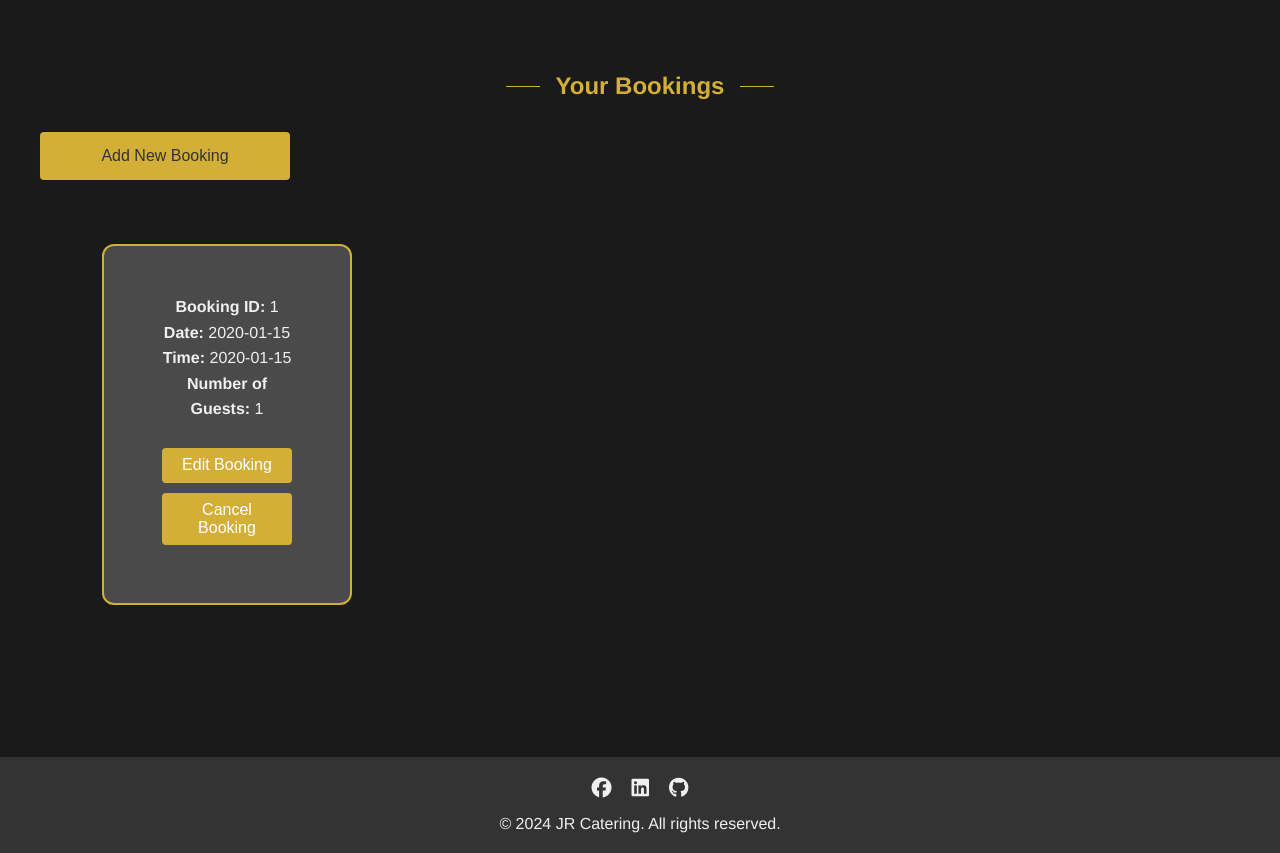
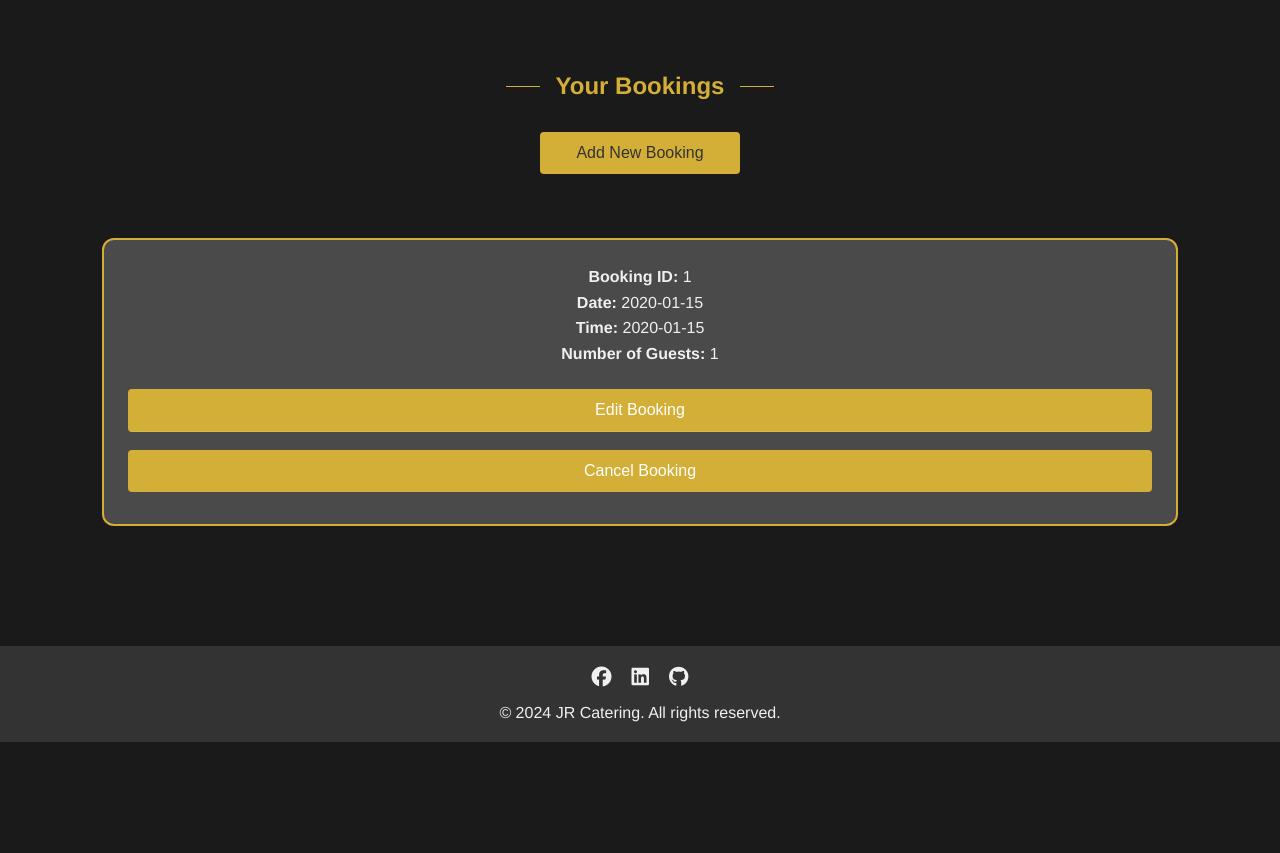
Before and after one commit to ellisrobertsx/JR-Catering, a Flask app: page /book in a window 1280 px wide. Shown: the part 58-911 px from the top of the page. After the commit the page ends 800 px from the top, so only its background shows below. Run offline with Flask 2, Linux system fonts and the light colour scheme; a user stored in the database is signed in; tables that the repository leaves empty hold one stand-in row (values such as "Sample post"); some libraries are stand-ins or nearby versions.

Commit message:
updating readme

```diff
--- a/static/assets/css/style.css
+++ b/static/assets/css/style.css
@@ -326,6 +326,22 @@
     font-size: 1.2rem;
 }
 
+.unique-booking-display {
+    display: block;
+}
+
+.unique-booking-edit-form {
+    display: none !important; /* Hide edit form by default */
+}
+
+.unique-booking-card.editing .unique-booking-display {
+    display: none !important;
+}
+
+.unique-booking-card.editing .unique-booking-edit-form {
+    display: block !important;
+}
+
 .menu-item p {
     color: var(--text-color);
     margin-bottom: 1rem;
@@ -338,6 +354,68 @@
     color: var(--accent-color);
     font-weight: bold;
     font-size: 1.2rem;
+}
+
+/* Base button styles */
+.unique-booking-card .btn,
+.unique-booking-actions .btn {
+    width: 100%;
+    padding: 12px 20px;
+    margin: 8px 0;
+    font-size: 16px;
+    font-weight: 500;
+    border: none;
+    border-radius: 4px;
+    cursor: pointer;
+    transition: all 0.3s ease;
+    color: white;
+    text-align: center;
+}
+
+/* Edit button style */
+.btn.edit-btn {
+    background-color: var(--accent-color);
+}
+
+/* Save button style */
+.btn.save-btn {
+    background-color: var(--accent-color);
+}
+
+/* Cancel button style */
+.btn.cancel-btn {
+    background-color: var(--accent-color);
+}
+
+/* Hover states */
+.btn.edit-btn:hover,
+.btn.save-btn:hover {
+    background-color: var(--hover-color);
+    transform: translateY(-1px);
+}
+
+.btn.cancel-btn:hover {
+    background-color: #c82333; /* Darker red on hover */
+    transform: translateY(-1px);
+}
+
+/* Button container spacing */
+.booking-actions,
+.unique-booking-actions {
+    display: flex;
+    flex-direction: column;
+    gap: 2px;
+    margin-top: 15px;
+}
+
+/* Add some padding to the booking card */
+.unique-booking-card {
+    padding: 20px;
+}
+
+/* Add spacing between booking info and buttons */
+.booking-info {
+    margin-bottom: 15px;
 }
 
 
@@ -447,16 +519,6 @@
 }
 
 
-.bookings-grid {
-    display: grid;
-    grid-template-columns: 1fr;
-    gap: 2rem;
-    width: 95%;
-    margin: 0 auto;
-    padding: 0;
-    margin-bottom: 4rem;
-    max-width: 600px;
-}
 
 .book-table a:hover {
     opacity: 0.8;
@@ -558,21 +620,38 @@
     font-size: 0.9em;
 }
 
-.booking-card {
-    width: 100%;
-    background-color: var(--secondary-color);
-    border: 1px solid var(--accent-color);
-    border-radius: 8px;
-    padding: 1.5rem;
+.unique-bookings-grid {
+    display: flex;
+    flex-direction: column;
+    gap: 2rem;  /* This adds vertical spacing between cards */
+    width: 95%;
+    margin: 0 auto;
+    margin-bottom: 2rem;
 }
 
-.booking-info {
-    padding: 0 0.5rem;
+.unique-booking-card {
+    background: var(--secondary-color);
+    border: 2px solid var(--accent-color);
+    border-radius: 12px;
+    padding: 1.5rem;
+    width: 100%;
 }
 
-.booking-display {
+.unique-booking-display {
     display: block;
-    width: 100%;
+}
+
+.unique-booking-edit-form {
+    display: none;
+}
+
+/* Edit state with correct class names */
+.unique-booking-card.editing .unique-booking-display {
+    display: none !important;
+}
+
+.unique-booking-card.editing .unique-booking-edit-form {
+    display: block !important;
 }
 
 
@@ -745,32 +824,6 @@
 }
 
 
-.booking-display .booking-actions {
-    display: flex;
-    flex-direction: column;
-    gap: 10px;
-    padding: 10px;
-}
-
-#new-booking-form .booking-actions,
-.edit-form .booking-actions {
-    display: flex;
-    flex-direction: column;
-    gap: 10px;
-    padding: 10px;
-}
-
-.booking-display .booking-actions .btn {
-    background-color: var(--accent-color);
-    color: white;
-    padding: 8px 16px;
-    border: none;
-    border-radius: 4px;
-    cursor: pointer;
-    min-width: 120px;
-    transition: background-color 0.3s ease;
-}
-
 
 .booking-actions .btn:hover {
     background-color: var(--hover-color);
@@ -940,19 +993,14 @@
     box-shadow: 0 4px 8px rgba(0, 0, 0, 0.2);
 }
 
-
 .booking-actions .primary-btn {
     width: auto;
     min-width: 200px;
-    max-width: 250px;
-    margin: 2rem auto;
-}
-
-.booking-actions .btn {
-    width: 100%;
-    padding: 15px;
-    margin: 0;
+    max-width: 300px;
+    margin: 0 auto;
+    padding: 12px 24px;
     font-size: 16px;
+    text-align: center;
 }
 
 
@@ -1031,8 +1079,9 @@
 .cancel-btn,
 .save-btn,
 .booking-form button,
-.edit-form button
-.btn-save-btn {
+.btn-save-btn,
+.unique-booking-form button,
+.unique-booking-edit-form button {
     width: 100%;
     padding: 10px 20px;
     background-color: var(--accent-color);
@@ -1424,100 +1411,18 @@
     .confirmation-actions .btn:hover {
         background-color: #2d2d2d;
     }
-    .bookings-grid {
+
+    .unique-bookings-grid {
         display: flex;
-        flex-wrap: wrap;
+        flex-direction: row;
+        align-items: flex-start;
         gap: 2rem;
-        width: 95%;
-        margin: 0 auto;
         padding: 2rem;
         max-width: 1200px;
-        margin-bottom: 4rem;
+        margin: 0 auto;
     }
 
-    .booking-card {
-        flex: 0 0 calc(25% - 1.5rem);
-        max-width: calc(25% - 1.5rem);
-        min-width: 250px;
-        background: var(--secondary-color);
-        border: 2px solid var(--accent-color);
-        border-radius: 12px;
-        padding: 1.5rem;
-        position: relative;
-        margin-bottom: 1rem;
-        height: auto;
-        transition: all 0.3s ease;
     }
-
-    /* Booking Display and Edit Form */
-    .booking-display {
-        width: 100%;
-        height: 100%;
-        background: var(--secondary-color);
-        border-radius: 12px;
-        padding: 1.5rem;
-        transition: all 0.3s ease;
-        opacity: 1;
-        visibility: visible;
-    }
-
-    .edit-form {
-        width: 100%;
-        height: auto;
-        background: var(--secondary-color);
-        border: 2px solid var(--accent-color);
-        border-radius: 12px;
-        padding: 1.5rem;
-        transition: all 0.3s ease;
-        opacity: 0;
-        visibility: hidden;
-        position: absolute;
-        top: 0;
-        left: 0;
-    }
-
-    /* Card State Changes */
-    .booking-card.editing .booking-display {
-        opacity: 0;
-        visibility: hidden;
-        height: 0;
-        padding: 0;
-        margin: 0;
-    }
-
-    .booking-card.editing .edit-form {
-        opacity: 1;
-        visibility: visible;
-        height: auto;
-    }
-
-    /* Form Elements */
-    .edit-form input,
-    .edit-form select,
-    .edit-form textarea {
-        width: 100%;
-        padding: 12px;
-        margin-bottom: 10px;
-        border: 2px solid var(--accent-color);
-        border-radius: 4px;
-        font-size: 16px;
-        background-color: var(--primary-color);
-        color: var(--text-color);
-        text-align: center;
-    }
-
-    .booking-info {
-        margin-bottom: 1rem;
-    }
-
-    .booking-actions {
-        display: flex;
-        flex-direction: column;
-        gap: 0.8rem;
-        width: 100%;
-    }ransform: translateX(-50%);
-    }
-
 
 @media print {
     .no-print {
--- a/templates/book.html
+++ b/templates/book.html
@@ -61,11 +61,11 @@
         </div>
 
         <!-- Existing Bookings -->
-        <div class="bookings-grid">
+        <div class="unique-bookings-grid">
             {% if bookings %}
                 {% for booking in bookings %}
-                    <div class="booking-card" data-booking-id="{{ booking.id }}">
-                        <div class="booking-display" id="booking-display-{{ booking.id }}">
+                    <div class="unique-booking-card" data-booking-id="{{ booking.id }}">
+                        <div class="unique-booking-display" id="booking-display-{{ booking.id }}">
                             <div class="booking-info" id="booking-info-{{ booking.id }}">
                                 <p><strong>Booking ID:</strong> {{ booking.id }}</p>
                                 <p><strong>Date:</strong> {{ booking.date }}</p>
@@ -79,7 +79,7 @@
                         </div>
 
                         <!-- Edit form (hidden by default) -->
-                        <div class="edit-form" id="edit-form-{{ booking.id }}" style="display: none;">
+                        <div class="unique-booking-edit-form" id="edit-form-{{ booking.id }}">
                             <form onsubmit="updateBooking(event, {{ booking.id }})">
                                 <div class="form-group">
                                     <label for="name-{{ booking.id }}">Name:</label>
@@ -167,20 +167,44 @@
     }
 }
 
-// Initialize date and time inputs for edit form
+// Replace the existing toggleEditForm function with this updated version
 function toggleEditForm(bookingId) {
-    const selectedDisplay = document.getElementById(`booking-display-${bookingId}`);
-    const selectedEditForm = document.getElementById(`edit-form-${bookingId}`);
+    // Get the specific booking card
+    const targetCard = document.querySelector(`.unique-booking-card[data-booking-id="${bookingId}"]`);
 
-    if (selectedDisplay && selectedEditForm) {
-        if (selectedEditForm.style.display === 'none' || selectedEditForm.style.display === '') {
-            selectedDisplay.style.display = 'none';
-            selectedEditForm.style.display = 'block';
+    // First, close all other edit forms
+    const allBookingCards = document.querySelectorAll('.unique-booking-card');
+    allBookingCards.forEach(card => {
+        if (card !== targetCard) {
+            card.classList.remove('editing');
+            const editForm = card.querySelector('.unique-booking-edit-form');
+            const displayForm = card.querySelector('.unique-booking-display');
+            if (editForm) editForm.style.display = 'none';
+            if (displayForm) displayForm.style.display = 'block';
+        }
+    });
+
+    // Toggle the target card
+    if (targetCard) {
+        const isEditing = targetCard.classList.toggle('editing');
+        const editForm = targetCard.querySelector('.unique-booking-edit-form');
+        const displayForm = targetCard.querySelector('.unique-booking-display');
+
+        if (isEditing) {
+            // Opening edit form
+            editForm.style.display = 'block';
+            displayForm.style.display = 'none';
+            // Initialize form elements
             setMinDate(`date-${bookingId}`);
             generateTimeSlots(`time-${bookingId}`);
+            // Adjust grid layout
+            targetCard.style.gridColumn = 'span 2';
         } else {
-            selectedEditForm.style.display = 'none';
-            selectedDisplay.style.display = 'block';
+            // Closing edit form
+            editForm.style.display = 'none';
+            displayForm.style.display = 'block';
+            // Reset grid layout
+            targetCard.style.gridColumn = 'auto';
         }
     }
 }
@@ -269,15 +293,14 @@
         })
         .then(response => {
             if (response.ok) {
-                const bookingCard = document.querySelector(`.booking-card[data-booking-id="${bookingId}"]`);
+                const bookingCard = document.querySelector(`.unique-booking-card[data-booking-id="${bookingId}"]`);
                 if (bookingCard) {
                     bookingCard.remove();
 
-                    const remainingBookings = document.querySelectorAll('.booking-card');
+                    const remainingBookings = document.querySelectorAll('.unique-booking-card');
                     if (remainingBookings.length === 0) {
-
-                        const bookingsContainer = document.querySelector('.bookings-grid');
-                        bookingsContainer.innerHTML = '<p class="no-bookings">You have no current bookings.</p>';
+                        const bookingsGrid = document.querySelector('.unique-bookings-grid');
+                        bookingsGrid.innerHTML = '<p class="no-bookings">You have no current bookings.</p>';
                     }
                 }
                 alert('Booking cancelled successfully!');
@@ -356,22 +379,21 @@
         }
 
         const newBookingCard = `
-            <div class="booking-card" data-booking-id="${data.booking.id}">
-                <div class="booking-display" id="booking-display-${data.booking.id}">
+            <div class="unique-booking-card" data-booking-id="${data.booking.id}">
+                <div class="unique-booking-display">
                     <div class="booking-info" id="booking-info-${data.booking.id}">
                         <p><strong>Booking ID:</strong> ${data.booking.id}</p>
                         <p><strong>Date:</strong> ${data.booking.date}</p>
                         <p><strong>Time:</strong> ${data.booking.time}</p>
                         <p><strong>Number of Guests:</strong> ${data.booking.guests}</p>
                     </div>
-                    <div class="booking-actions">
+                    <div class="unique-booking-actions">
                         <button class="btn edit-btn" onclick="toggleEditForm(${data.booking.id})">Edit Booking</button>
                         <button class="btn cancel-btn" onclick="deleteBooking(${data.booking.id})">Cancel Booking</button>
                     </div>
                 </div>
 
-                <!-- Add the edit form template -->
-                <div class="edit-form" id="edit-form-${data.booking.id}" style="display: none;">
+                <div class="unique-booking-edit-form">
                     <form onsubmit="updateBooking(event, ${data.booking.id})">
                         <div class="form-group">
                             <label for="name-${data.booking.id}">Name:</label>
@@ -397,7 +419,7 @@
                             <label for="guests-${data.booking.id}">Number of Guests:</label>
                             <input type="number" id="guests-${data.booking.id}" name="guests" value="${data.booking.guests}" min="1" max="20" required>
                         </div>
-                        <div class="booking-actions">
+                        <div class="unique-booking-actions">
                             <button type="submit" class="btn save-btn">Save Changes</button>
                             <button type="button" class="btn cancel-btn" onclick="toggleEditForm(${data.booking.id})">Cancel</button>
                         </div>
```
Also changed, not shown: other parts of static/assets/css/style.css (+4 -72 lines).
